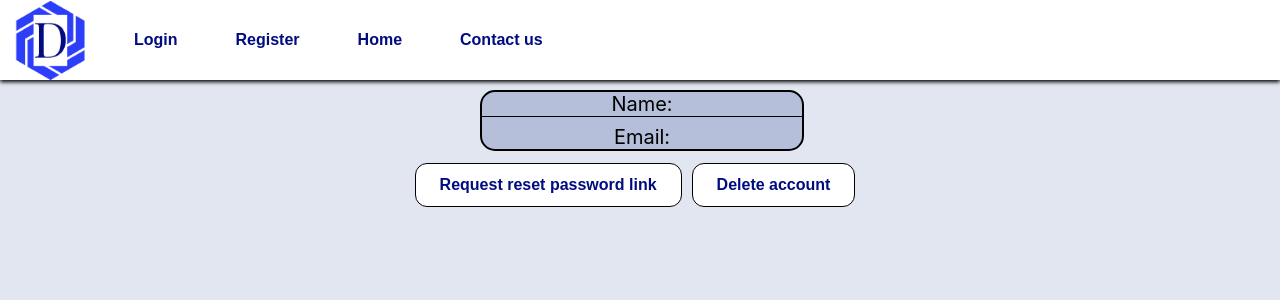
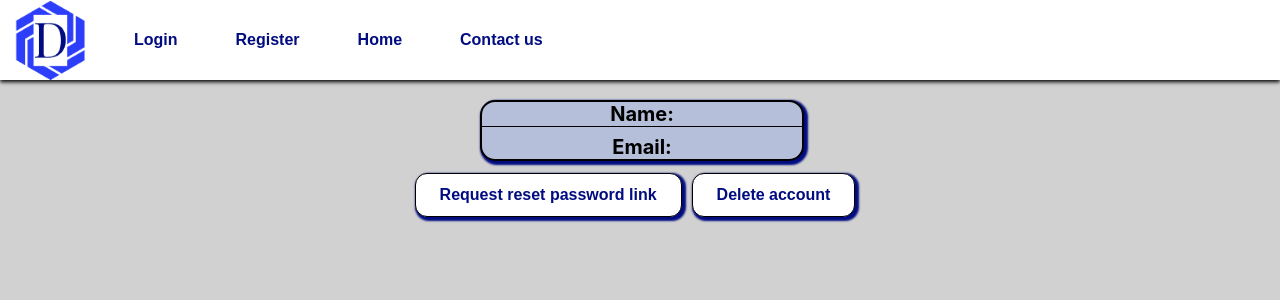
Before and after one commit to RMNorbert/Dentocrates, a React (Create React App) app in the folder dentocrates/frontend/: page /client in a window 1280 px wide. Shown: the top 300 px of the page. Built offline with nearby package versions, Linux system fonts and the light colour scheme.

Commit message:
Chore: Add clinic card component and update css

```diff
--- a/dentocrates/frontend/src/components/client/ClientPage.jsx
+++ b/dentocrates/frontend/src/components/client/ClientPage.jsx
@@ -5,6 +5,7 @@ import {MultiFetch} from "../../utils/fetch/MultiFetch";
 import {Loading} from "../lodaingPage/Loading";
 import {ReviewPage} from "../review/Reviews";
 import {useNavigate} from "react-router-dom";
+import ClinicCard from "../clinic/clinic/card/ClinicCard";
 
 export const ClientPage = () => {
     const { data } = MultiFetch();
@@ -17,10 +18,10 @@ export const ClientPage = () => {
     const [clientData, setClientData] = useState([]);
     const [isLoaded, setIsLoaded] = useState(false);
     const [isResetRequestMessageHidden, setIsResetRequestMessageHidden] = useState(true);
-    const [leaveMessage, setLeaveMessage] = useState('');
+    const [leaveMessage, setLeaveMessage] = useState("");
     const [isLeaveMessageHidden, setIsLeaveMessageHidden] = useState(true);
-    const [validationCode, setValidationCode] = useState('');
-    const [resetCode, setResetCode] = useState('');
+    const [validationCode, setValidationCode] = useState("");
+    const [resetCode, setResetCode] = useState("");
     const getClientDetails = async() =>{
         if(role() === "CUSTOMER") {
             const clientDetailsUrl = `/client/${userId()}`;
@@ -33,12 +34,15 @@ export const ClientPage = () => {
             const clinicResponse = await data(clinicDetailsUrl);
 
             setClinicData(await clinicResponse);
-            setClinicId(clinicResponse[0].id)
+            if(clinicResponse[0]) {
+                setClinicId(clinicResponse[0].id)
+            }
 
             const response = await data(dentistDetailsUrl);
             setClientData(await response);
             await fetchLeaveData(await clinicResponse);
         }
+        setIsLoaded(true);
     }
 
     const fetchLeaveData = async (clinic) => {
@@ -71,31 +75,33 @@ export const ClientPage = () => {
             endOfTheLeave : endDate
         }
         try {
-            const response = await data('/leave/', "POST", registerData);
+            const response = await data("/leave/", "POST", registerData);
             if (response) {
                 setIsLoaded(false);
+                setStartDate(null);
+                setEndDate(null);
             }
         } catch (error) {
             setLeaveMessage("Select dates to register");
             setIsLeaveMessageHidden(false);
-            console.error('Error:', error);
+            console.error("Error:", error);
         }
     }
     const handleResetRequest = async (email) => {
-        const passwordResetRequestUrl = '/verify/reset/register';
+        const passwordResetRequestUrl = "/verify/reset/register";
         const requestBody = {email: email,  role:role()};
         try {
-            await data(passwordResetRequestUrl, 'POST', requestBody);
+            await data(passwordResetRequestUrl, "POST", requestBody);
             setIsResetRequestMessageHidden(false);
         } catch (error) {
-            console.error('Error:', error);
+            console.error("Error:", error);
         }
     };
     const handleDelete = async (currentId) => {
-        const clientDeleteUrl = role() === "CUSTOMER" ? '/client/' :
-            role() === "DENTIST" ? '/dentist/': false;
+        const clientDeleteUrl = role() === "CUSTOMER" ? "/client/" :
+            role() === "DENTIST" ? "/dentist/": false;
         const requestBody = {userId: userId(), targetId: currentId};
-        const response =  await data(clientDeleteUrl, 'DELETE', requestBody);
+        const response =  await data(clientDeleteUrl, "DELETE", requestBody);
         if(response) {
             localStorage.clear();
             const redirectUrl = window.location.toString();
@@ -104,9 +110,9 @@ export const ClientPage = () => {
     };
 
     const handleLeaveDelete = async (currentId, clinic) => {
-        const leaveDeleteUrl = '/leave/';
+        const leaveDeleteUrl = "/leave/";
         const requestBody = {dentistId: userId(), leaveId: currentId , clinicId:clinic};
-        const response = await data(leaveDeleteUrl,'DELETE',requestBody)
+        const response = await data(leaveDeleteUrl,"DELETE",requestBody)
         if(response) {
             setIsLoaded(false);
         }
@@ -119,19 +125,19 @@ export const ClientPage = () => {
     useEffect(() => {
             if(!isLoaded){
                 getClientDetails();
-                setIsLoaded(true);
             }
         },[isLoaded]);
 
     if(isLoaded) {
         return (
-            <div className="client-box">
-                    <div className="client-card">
-                        <div>Name: {clientData.firstName} {clientData.lastName}</div>
-                        <div>Email: {clientData.email}</div>
+            <div className="lightBackground">
+                <div className="client-box">
+                    <div className="client-card shadowBorder">
+                        <div><strong>Name: {clientData.firstName} {clientData.lastname}</strong></div>
+                        <div><strong>Email: {clientData.email}</strong></div>
                     </div>
                 {isResetRequestMessageHidden ?
-                    <button className="button"
+                    <button className="button shadowBorder"
                         onClick={() => handleResetRequest(clientData.email)}
                     >
                         Request reset password link
@@ -139,14 +145,20 @@ export const ClientPage = () => {
                     :
                     <div className="inputBox">
                         <input
+                            className="shadowLightBorder upperDistanceHolder"
                             type="text"
-                            placeholder="provide code to validate account"
+                            placeholder="provide the verification code to reset your password"
                             onChange={(e) => handleValidationCodeChange(e, setResetCode)}
                         />
-                        <button onClick={() => navigate(`/verify/reset/${resetCode}`)}>Send code</button>
+                        <button
+                            className="shadowBorder"
+                            onClick={() => navigate(`/verify/reset/${resetCode}`)}
+                        >
+                            Send code
+                        </button>
                     </div>
                 }
-                    <button className="button"
+                    <button className="button shadowBorder"
                         onClick={() => handleDelete(clientData.id)}
                     >
                         Delete account
@@ -154,22 +166,31 @@ export const ClientPage = () => {
                 {role() && clientData.verified === false ?
                 <div className="inputBox">
                     <input
+                        className="shadowLightBorder"
                         type="text"
                         placeholder="provide code to validate account"
                         onChange={(e) => handleValidationCodeChange(e, setValidationCode)}
                     />
-                    <button onClick={() => navigate(`/verify/${validationCode}`)}>Send code</button>
+                    <button
+                        className="shadowBorder"
+                        onClick={() => navigate(`/verify/${validationCode}`)}
+                    >
+                        Send code
+                    </button>
                 </div> :
                     <></>
                 }
                 {clientData && role() === "DENTIST" &&
-                <div>
-                    <p
+                <div className="centered">
+                    <div>
+                        <ClinicCard clinicList={clinicData}/>
+                    </div>
+                    <strong><p
                         className="inputBox"
                         hidden={isLeaveMessageHidden}>
                         {leaveMessage}
-                    </p>
-                    <div className="inputBox">
+                    </p></strong>
+                    <div className="inputBox shadowBorder roundBox">
                         <label htmlFor="clinic">Clinic:</label>
                         <select id="clinic"  onClick={handleClinicChange}>
                             {clinicData.map((clinic) =>
@@ -180,7 +201,7 @@ export const ClientPage = () => {
                         <label htmlFor="clinic">End of the leave:</label>
                         <input type="date" id="end" onChange={(e) => handleEndChange(e)}/>
                     </div>
-                    <button className="button"
+                    <button className="button shadowBorder"
                             onClick={() => handleLeaveSubmit()}
                     >
                         Register leave
@@ -190,13 +211,13 @@ export const ClientPage = () => {
                         innerArray.map((leave) => (
                                 leave.id ?
                                     <div key={leave.id}
-                                        className="leave-card"
+                                        className="leave-card shadowBorder roundBox distanceHolder"
                                     >
                                         <div className="leave-start">
-                                           Start of the leave: {dateFormatter(leave.startOfTheLeave)}
+                                           <strong>Start of the leave: {dateFormatter(leave.startOfTheLeave)}</strong>
                                         </div>
                                         <div className="leave-end">
-                                           End of the leave: {dateFormatter(leave.endOfTheLeave)}
+                                        <strong>End of the leave: {dateFormatter(leave.endOfTheLeave)}</strong>
                                             <button className="appointment-delete"
                                                     onClick={() => handleLeaveDelete(leave.id,leave.clinicId)}
                                             >
@@ -209,14 +230,17 @@ export const ClientPage = () => {
                         ))
                     )}
                     </div>
-                    <div>
+                </div>
+                }
+                {clientData && role() === "CUSTOMER" &&
+                    <div className="centered">
                         <ReviewPage
                             id={clientData.id}
                             byClinic={false}
                         />
                     </div>
+                }
                 </div>
-                }
             </div>
         )
     } else {
```
